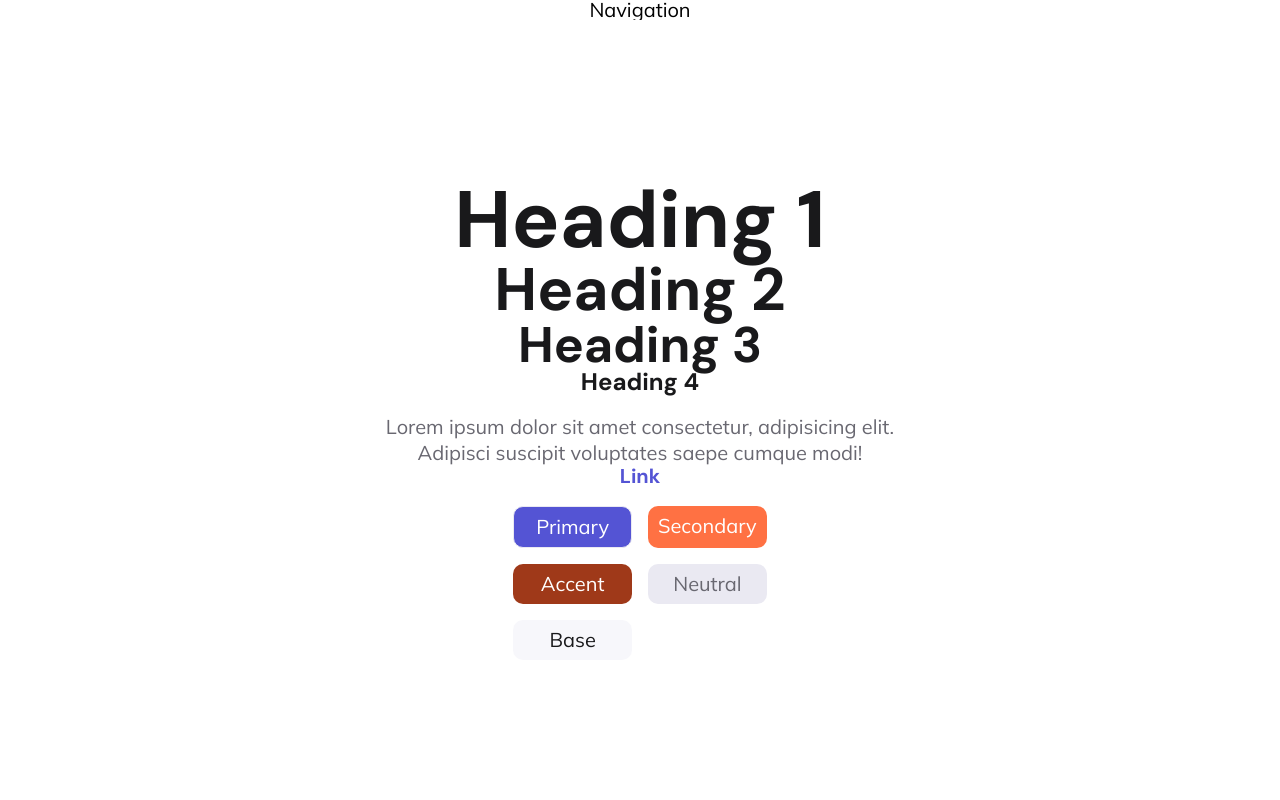
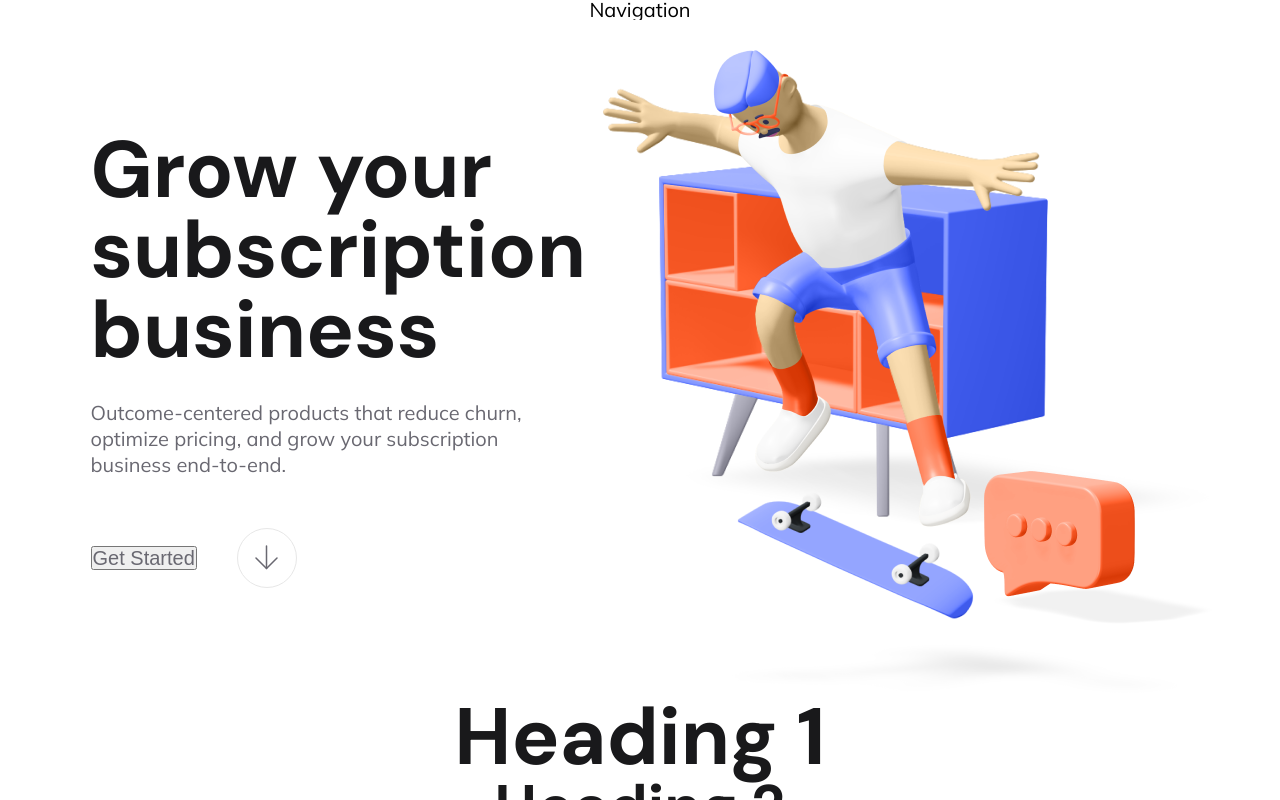
Before and after one commit to Matthew-Nicholson/logoipsum, a React (Create React App) app: page / in a window 1280 px wide. Shown: the top 800 px of the page. Built offline with nearby package versions, Linux system fonts and the light colour scheme.

Commit message:
feat: add Hero component

```diff
--- a/src/components/App/App.tsx
+++ b/src/components/App/App.tsx
@@ -1,12 +1,15 @@
 import React from "react";
 import "./App.scss";
 import Layout from "../../layout/Layout";
+import Hero from "../hero/Hero";
 
 function App() {
   return (
     <Layout>
       <div className="app">
         <header className="app-header">
+          <Hero />
+
           <h1 className="h1">Heading 1</h1>
           <h2 className="h2">Heading 2</h2>
           <h3 className="h3">Heading 3</h3>
--- /dev/null
+++ b/src/components/hero/Hero.scss
@@ -0,0 +1,51 @@
+@use "../../theme/fonts";
+@use "../../theme/sizes";
+@import "../../theme/breakpoints";
+@import "../../theme/colors";
+@import "../../theme/globals";
+
+.hero {
+  text-align: left;
+  display: grid;
+  grid-template-columns: 1fr;
+  place-items: center;
+  @include gap(sizes.$size-md, $row: true, $column: true);
+
+  @include mq($tablet) {
+    grid-template-columns: 1fr 1fr;
+  }
+}
+
+.hero__content {
+  max-width: 45.9rem;
+}
+
+.hero__desc {
+  margin-top: sizes.$size-md;
+}
+
+.hero__btn-group {
+  margin-top: sizes.$size-xl;
+  display: flex;
+  align-items: center;
+  @include gap(sizes.$size-lg, $row: true);
+
+  .download-icon {
+    border: solid 1px $base-300;
+    border-radius: 50rem;
+    width: 6rem;
+    height: 6rem;
+    display: grid;
+    place-items: center;
+  }
+}
+
+.hero__img {
+  width: calc(61rem / 2);
+  height: calc(64.4rem / 2);
+
+  @include mq($laptop) {
+    width: 61rem;
+    height: 64.4rem;
+  }
+}
--- /dev/null
+++ b/src/components/hero/Hero.tsx
@@ -0,0 +1,29 @@
+import React from "react";
+import "./Hero.scss";
+import { ReactComponent as Icon } from "../../assets/arrow-down.svg";
+
+const Hero = () => {
+  return (
+    <article className="hero">
+      <div className="hero__content">
+        <h1 className="h1 hero__title">Grow your subscription business</h1>
+        <p className="hero__desc">
+          Outcome-centered products that reduce churn, optimize pricing, and
+          grow your subscription business end-to-end.
+        </p>
+        <div className="hero__btn-group">
+          <button>Get Started</button>
+          <span className="download-icon">
+            <Icon />
+          </span>
+        </div>
+      </div>
+
+      <div className="hero__img-container">
+        <img className="hero__img" src="/assets/hero-3d.png" alt="Hero" />
+      </div>
+    </article>
+  );
+};
+
+export default Hero;
```
Also changed, not shown: src/assets/arrow-down.svg (added).
